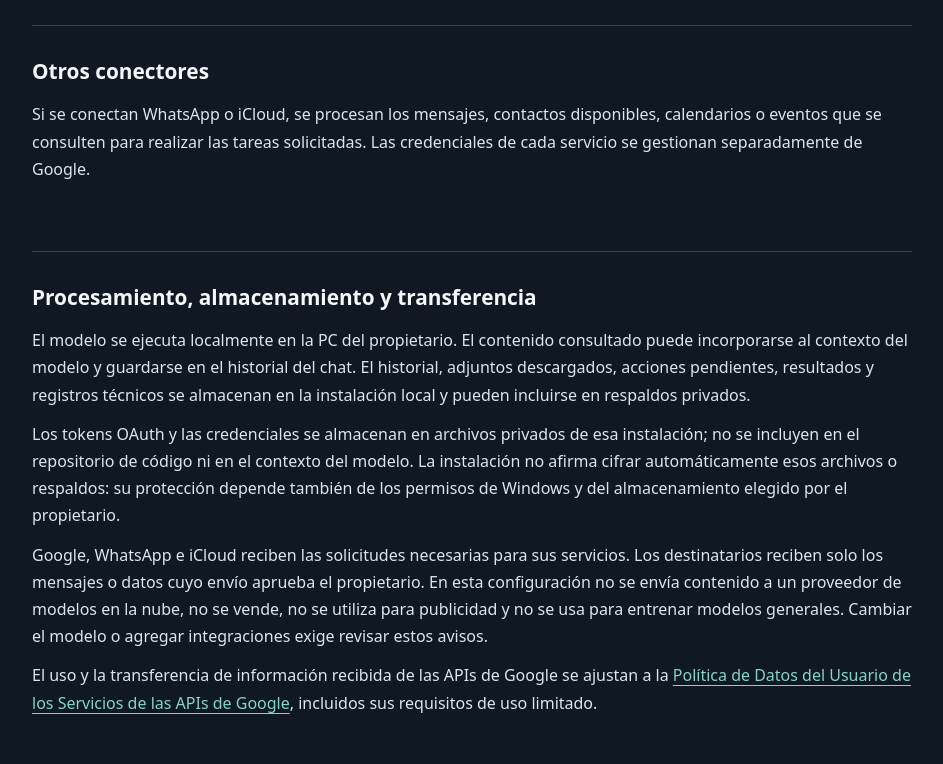
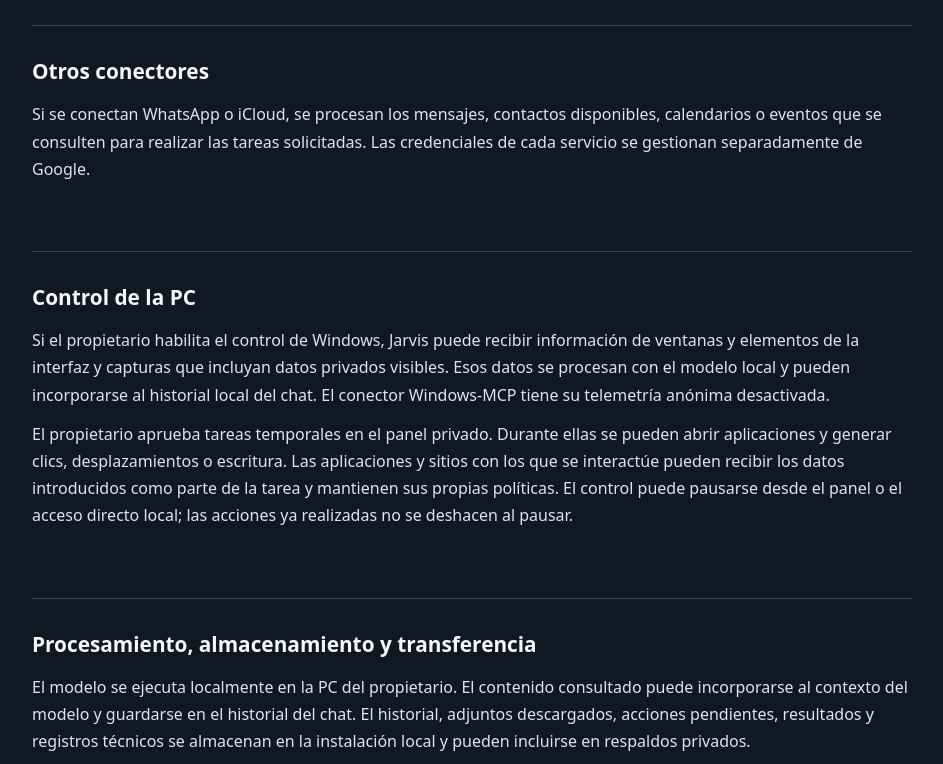
Before and after one commit to stagnofran/jarvis-info, a plain HTML site: page privacy.html in a window 1280 px wide. Shown: the part 881-1645 px from the top of the page, without its empty margins (168-1111 px from the left). Drawn offline with Linux system fonts and the light colour scheme.

Commit message:
Disclose optional local Windows desktop control

```diff
--- a/privacy.html
+++ b/privacy.html
@@ -1,10 +1,11 @@
 <!doctype html>
 <html lang="es"><head><meta charset="utf-8"><meta name="viewport" content="width=device-width,initial-scale=1"><title>Privacidad · Jarvis Personal</title><link rel="stylesheet" href="style.css"></head><body>
 <header><a class="brand" href="index.html">Jarvis Personal</a><nav aria-label="Información"><a aria-current="page" href="privacy.html">Privacidad</a><a href="terms.html">Uso</a></nav></header>
-<main><p class="eyebrow">Información sobre los datos</p><h1>Política de privacidad</h1><p>Versión: 17 de noviembre de 2026. Esta política describe la configuración de Jarvis Personal con modelo local, conectores de cuentas y aprobación de escrituras.</p>
+<main><p class="eyebrow">Información sobre los datos</p><h1>Política de privacidad</h1><p>Versión: 18 de noviembre de 2026. Esta política describe la configuración de Jarvis Personal con modelo local, conectores de cuentas y aprobación de escrituras.</p>
 <section><h2>Responsable y alcance</h2><p>Jarvis Personal es un asistente de uso privado administrado por el propietario de la instalación. No ofrece cuentas públicas ni comercializa acceso a datos personales. Para consultas se utiliza el correo de soporte que aparece en su pantalla de autorización de Google.</p></section>
 <section><h2>Datos de Google que se consultan</h2><p>Con autorización del propietario, Jarvis accede a la dirección de la cuenta Gmail, los resultados de búsqueda, el contenido y metadatos de mensajes e hilos y los adjuntos solicitados. Estos datos se usan para responder consultas, mostrar resultados, descargar adjuntos originales y preparar respuestas.</p><p>Se solicita el permiso Gmail de solo lectura. Si el propietario activa el envío, se solicita también Gmail Send, para enviar únicamente los mensajes aprobados en el panel local. Jarvis no solicita permiso para borrar mensajes, administrar la cuenta, consultar Google Drive ni acceder a Google Calendar en esta configuración.</p></section>
 <section><h2>Otros conectores</h2><p>Si se conectan WhatsApp o iCloud, se procesan los mensajes, contactos disponibles, calendarios o eventos que se consulten para realizar las tareas solicitadas. Las credenciales de cada servicio se gestionan separadamente de Google.</p></section>
+<section><h2>Control de la PC</h2><p>Si el propietario habilita el control de Windows, Jarvis puede recibir información de ventanas y elementos de la interfaz y capturas que incluyan datos privados visibles. Esos datos se procesan con el modelo local y pueden incorporarse al historial local del chat. El conector Windows-MCP tiene su telemetría anónima desactivada.</p><p>El propietario aprueba tareas temporales en el panel privado. Durante ellas se pueden abrir aplicaciones y generar clics, desplazamientos o escritura. Las aplicaciones y sitios con los que se interactúe pueden recibir los datos introducidos como parte de la tarea y mantienen sus propias políticas. El control puede pausarse desde el panel o el acceso directo local; las acciones ya realizadas no se deshacen al pausar.</p></section>
 <section><h2>Procesamiento, almacenamiento y transferencia</h2><p>El modelo se ejecuta localmente en la PC del propietario. El contenido consultado puede incorporarse al contexto del modelo y guardarse en el historial del chat. El historial, adjuntos descargados, acciones pendientes, resultados y registros técnicos se almacenan en la instalación local y pueden incluirse en respaldos privados.</p><p>Los tokens OAuth y las credenciales se almacenan en archivos privados de esa instalación; no se incluyen en el repositorio de código ni en el contexto del modelo. La instalación no afirma cifrar automáticamente esos archivos o respaldos: su protección depende también de los permisos de Windows y del almacenamiento elegido por el propietario.</p><p>Google, WhatsApp e iCloud reciben las solicitudes necesarias para sus servicios. Los destinatarios reciben solo los mensajes o datos cuyo envío aprueba el propietario. En esta configuración no se envía contenido a un proveedor de modelos en la nube, no se vende, no se utiliza para publicidad y no se usa para entrenar modelos generales. Cambiar el modelo o agregar integraciones exige revisar estos avisos.</p><p>El uso y la transferencia de información recibida de las APIs de Google se ajustan a la <a href="https://developers.google.com/terms/api-services-user-data-policy">Política de Datos del Usuario de los Servicios de las APIs de Google</a>, incluidos sus requisitos de uso limitado.</p></section>
 <section><h2>Conservación y eliminación</h2><p>El propietario conserva el historial, las descargas y los respaldos hasta eliminarlos. No se establece un borrado automático general. Puede borrar conversaciones desde la interfaz y gestionar los archivos y respaldos privados de su instalación. Eliminar datos de Jarvis no elimina los originales de Gmail, WhatsApp o iCloud, ni las copias que ya hayan recibido destinatarios.</p></section>
 <section><h2>Revocar acceso</h2><p>El propietario puede revocar Jarvis Personal desde las conexiones de su cuenta Google y detener el conector local. Para dejar de utilizarlo, debe retirar también los tokens locales y los respaldos que quiera eliminar. Revocar el acceso no borra automáticamente el historial previamente guardado. Los permisos de iCloud y WhatsApp se revocan desde sus servicios respectivos.</p></section>
```
